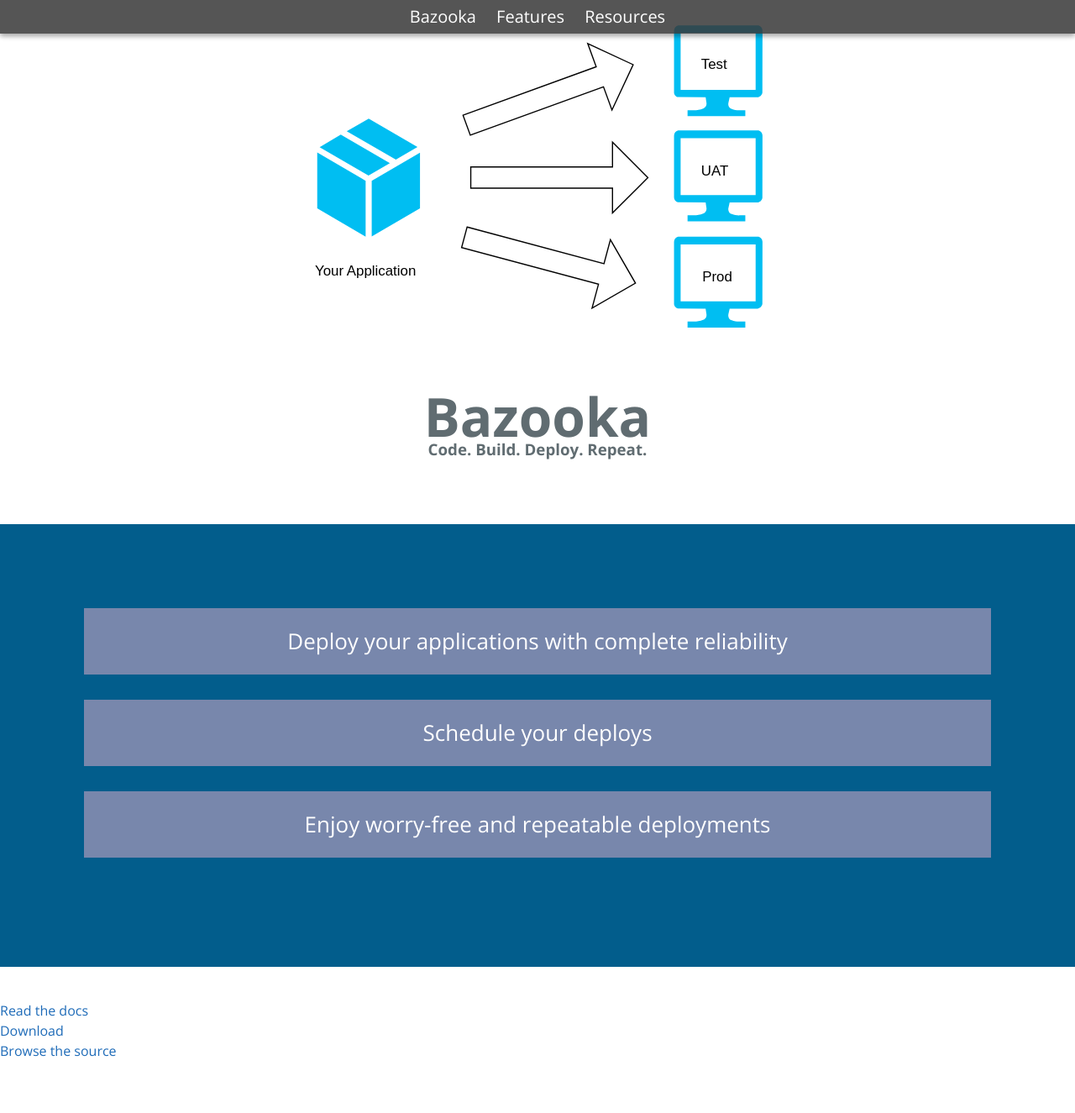
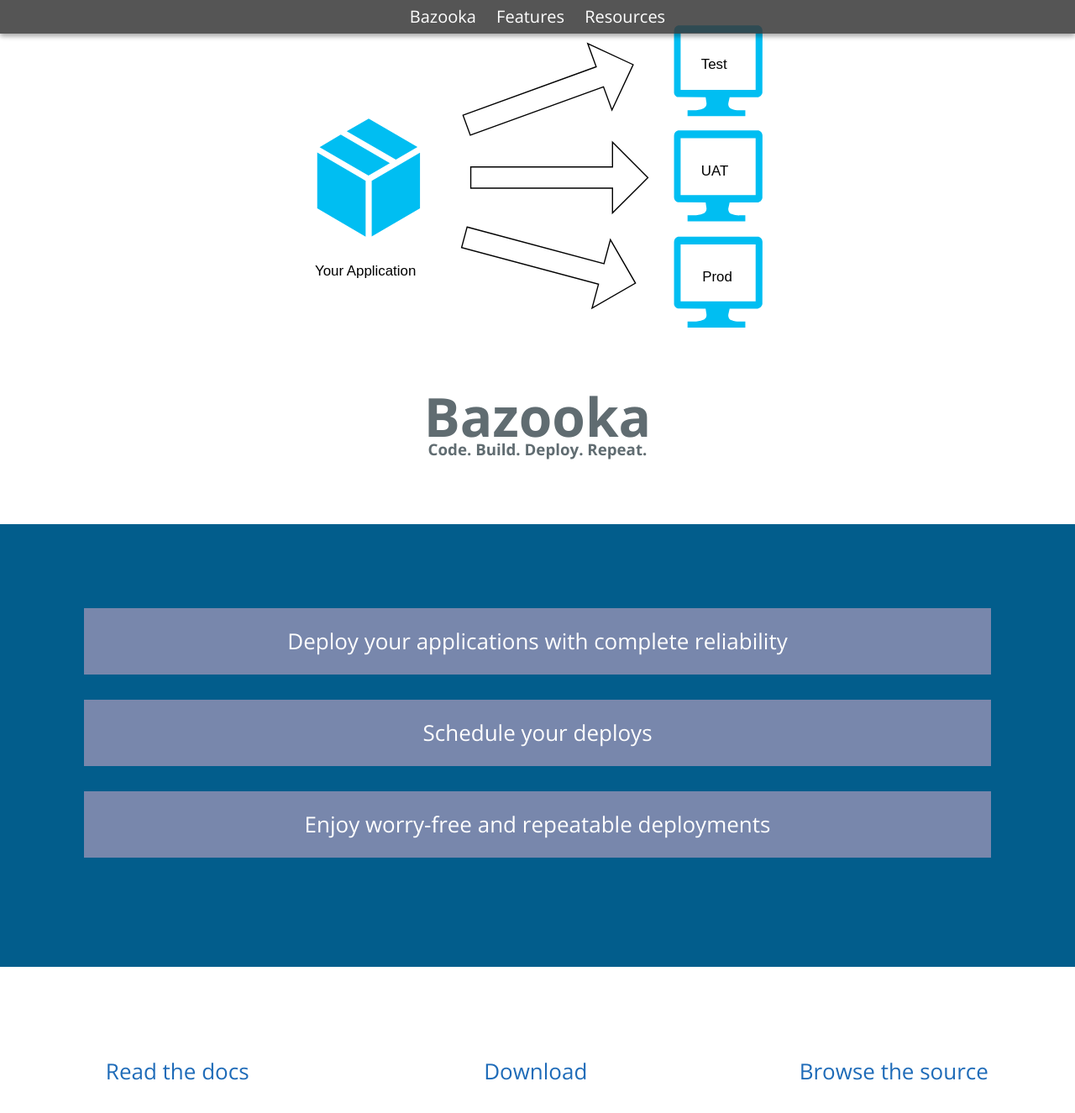
Before and after one commit to BazookaDeploy/Bazooka, a Jekyll site: the page index.html, which Jekyll copies as it is, in a window 1280 px wide and 1400 px high, scrolled down 42 px. Shown: the top 1325 px of the window at 84% size. Built offline with Jekyll 4.4.1, drawn with Linux system fonts in a browser that asks for light colours; Markdown is read by kramdown in place of the engine named in the settings; before the commit the page ends 1305 px from its top, so only the background shows below that.

Commit message:
Update stylesheet.css

```diff
--- a/stylesheets/stylesheet.css
+++ b/stylesheets/stylesheet.css
@@ -90,3 +90,22 @@ nav ~ div {
     background-color: #7887AC;
     margin-bottom: 30px;
 }
+
+#Resources {
+  color: white;
+    margin-top: 75px;
+}
+
+#Resources div {
+    width: 33%;
+    display: inline-block;
+    text-align: center;
+    font-size: 26px;
+    padding: 30px;
+    margin-bottom: 75px;
+}
+
+#Resources div a:hover {
+  text-decoration: none;
+    background-color: rgba(179, 174, 174, 0.35);
+}
```
